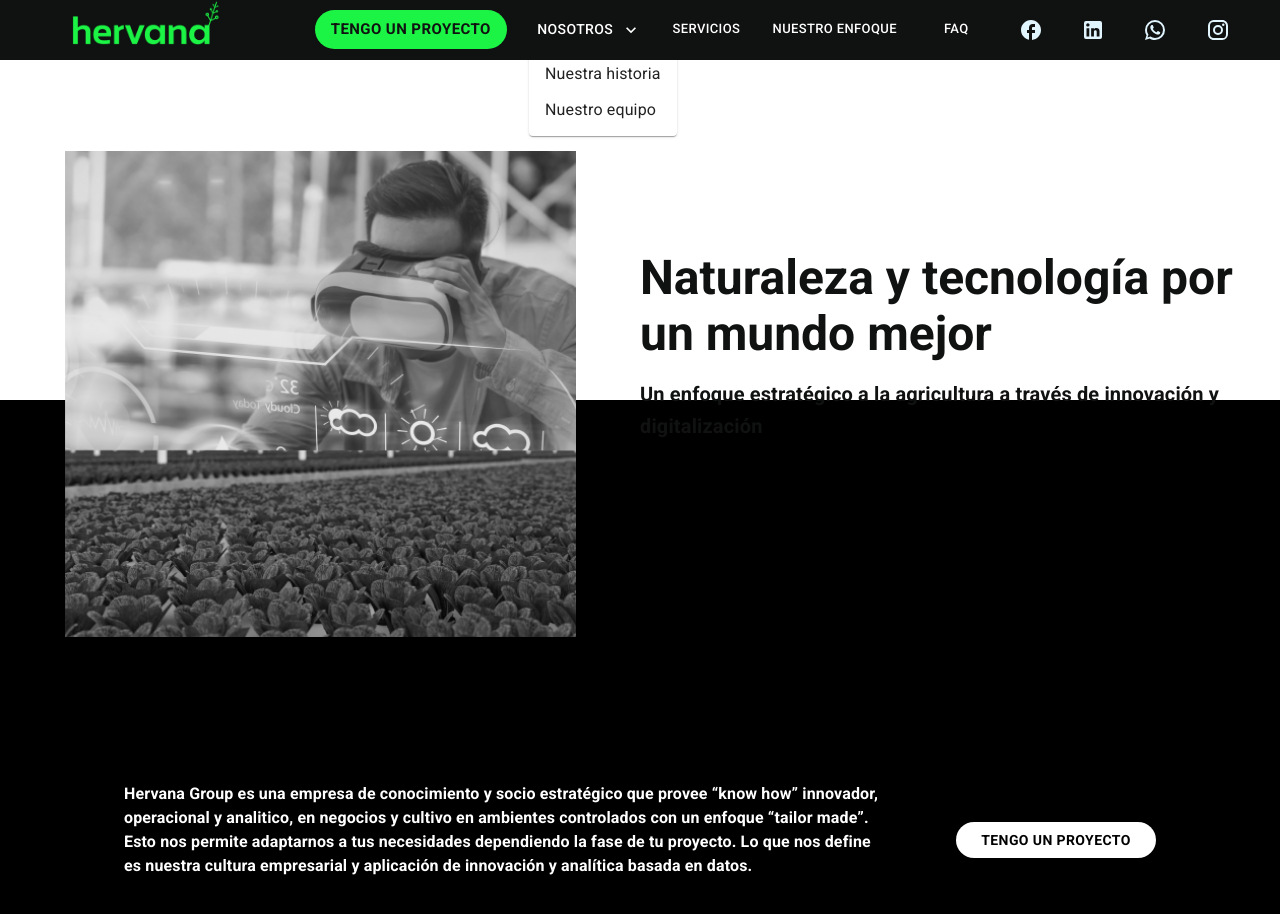
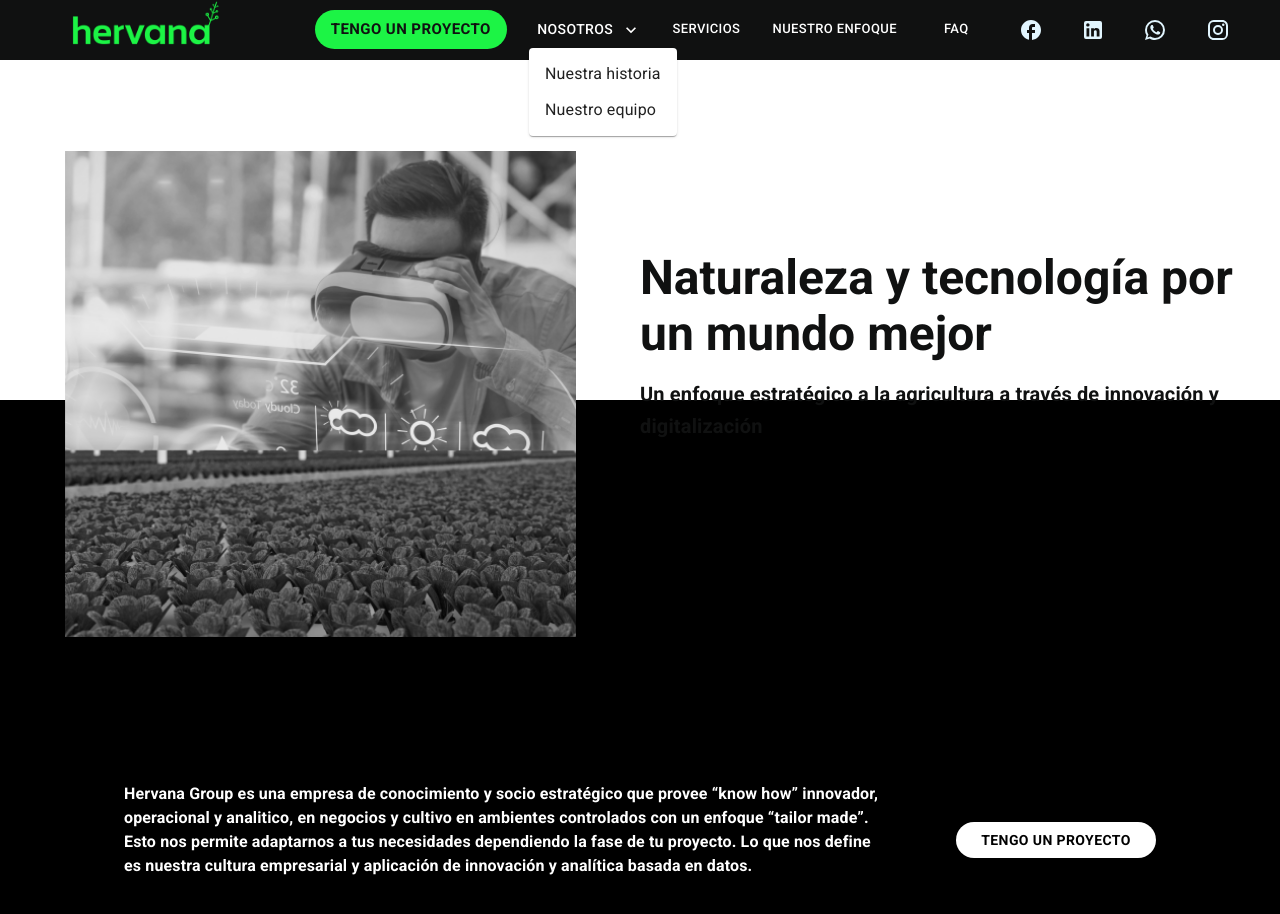
Before and after one commit to EsquizoDEV/hervana, a React (Create React App) app: page / in a window 1280 px wide. Both pictures are taken after a click on the button "NOSOTROS". Shown: the top 914 px of the page. Built offline with nearby package versions, Linux system fonts and the light colour scheme.

Commit message:
menu position solved

```diff
--- a/src/components/core/HamburgerListButton.jsx
+++ b/src/components/core/HamburgerListButton.jsx
@@ -79,6 +79,7 @@ export const HamburgerListButton = (props) => {
                 role={undefined}
                 placement="bottom-start"
                 transition
+                style={{zIndex:999}}
              >
                  {({TransitionProps, placement}) => (
                      <Grow
--- a/src/components/core/ListButton.jsx
+++ b/src/components/core/ListButton.jsx
@@ -73,6 +73,7 @@ export const ListButton = (props) => {
              role={undefined}
              placement="bottom-start"
              transition
+             style={{zIndex:999}}
              >
                  {({TransitionProps, placement}) => (
                      <Grow
```
